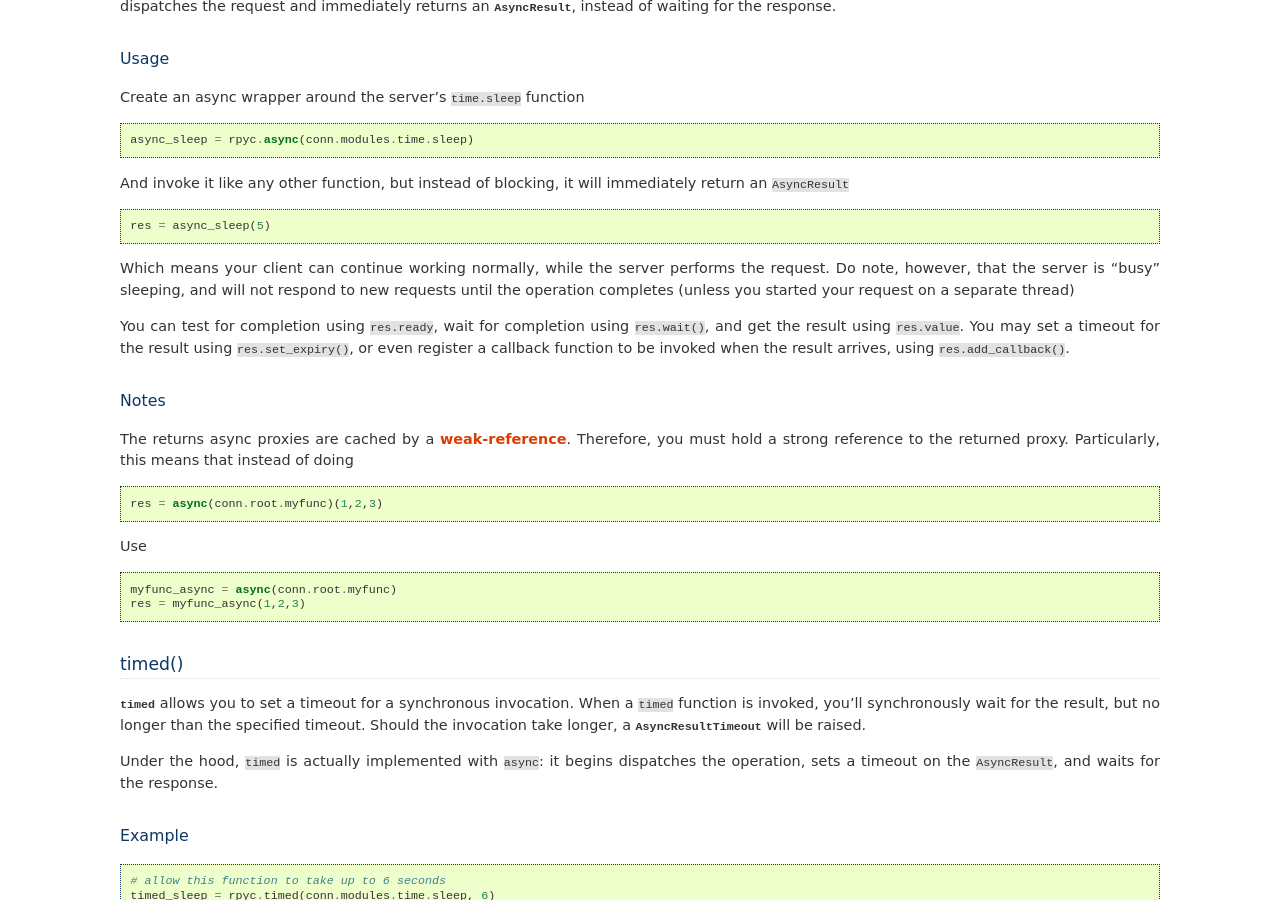
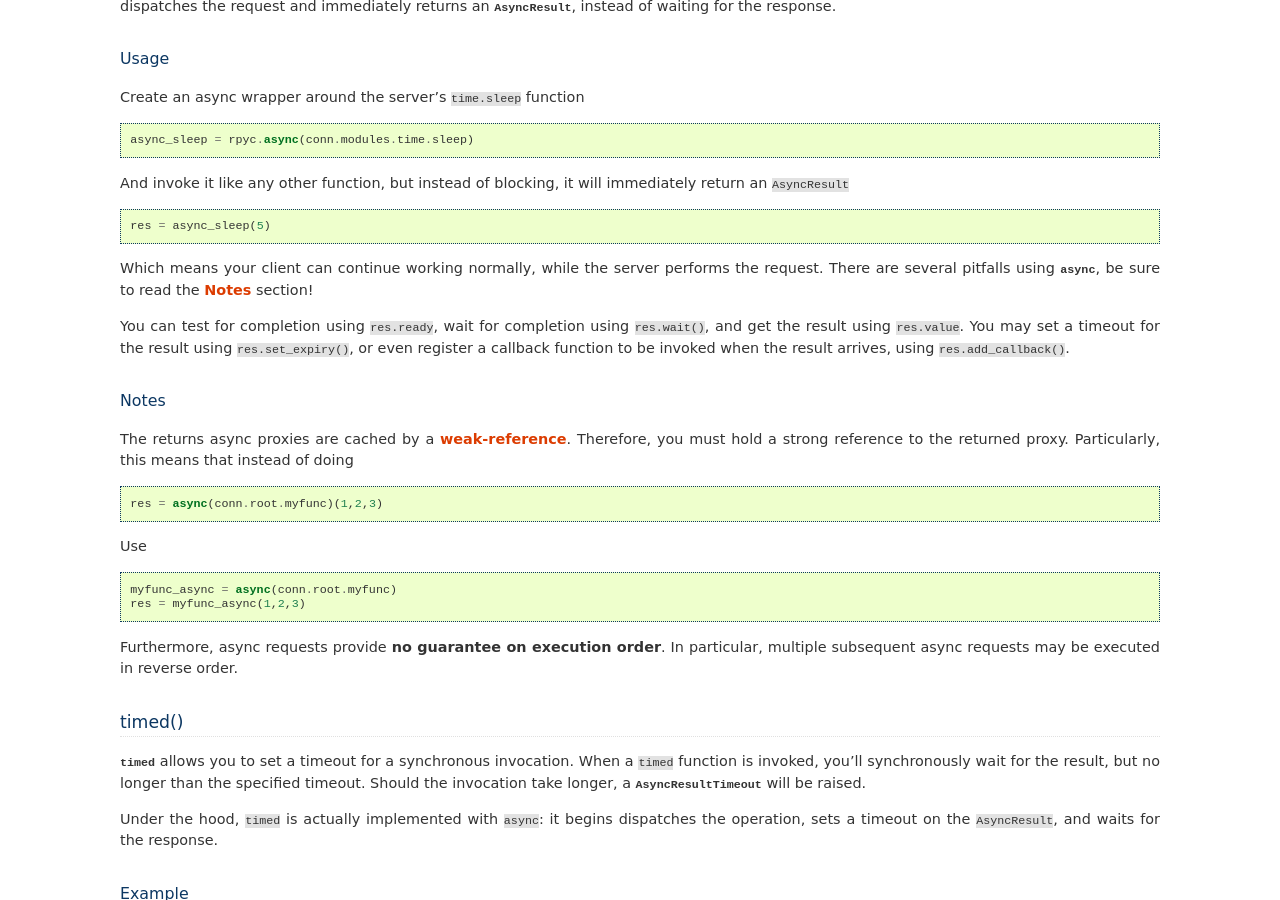
Before and after one commit to tomerfiliba-org/rpyc, a Sphinx documentation site: the page built from docs/docs/async.rst, in a window 1280 px wide and 900 px high, scrolled down 420 px. Built offline with Sphinx 7.4.7, drawn with Linux system fonts in a browser that asks for light colours.

Commit message:
Document the order pecularity for `async`
Related to #158.

```diff
--- a/docs/docs/async.rst
+++ b/docs/docs/async.rst
@@ -32,9 +32,8 @@ return an ``AsyncResult`` ::
     res = async_sleep(5)
 
 Which means your client can continue working normally, while the server
-performs the request. Do note, however, that the server is "busy" sleeping,
-and will not respond to new requests until the operation completes (unless you
-started your request on a separate thread)
+performs the request. There are several pitfalls using :func:`async
+<pyc.utils.helpers.async>`, be sure to read the Notes_ section!
 
 You can test for completion using ``res.ready``, wait for completion using ``res.wait()``,
 and get the result using ``res.value``. You may set a timeout for the result using
@@ -53,6 +52,10 @@ Use ::
 
     myfunc_async = async(conn.root.myfunc)
     res = myfunc_async(1,2,3)
+
+Furthermore, async requests provide **no guarantee on execution order**. In
+particular, multiple subsequent async requests may be executed in reverse
+order.
 
 
 timed()
--- a/docs/tutorial/tut5.rst
+++ b/docs/tutorial/tut5.rst
@@ -13,6 +13,8 @@ on the other hand, allows you to start the request and continue, rather than wai
 Instead of getting the result of the call, you get a special object known as an
 ``AsyncResult`` (also known as a `"future" or "promise" <http://en.wikipedia.org/wiki/Futures_and_promises>`_]),
 that will **eventually** hold the result.
+
+Note that there is no guarantee on execution order for async requests!
 
 In order to turn the invocation of a remote function (or any callable object) asynchronous,
 all you have to do is wrap it with :func:`async <rpyc.utils.helpers.async>`, which creates a
```
Also changed, not shown: 1 other file.
